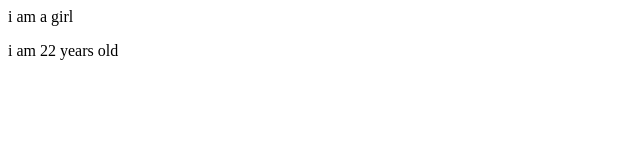
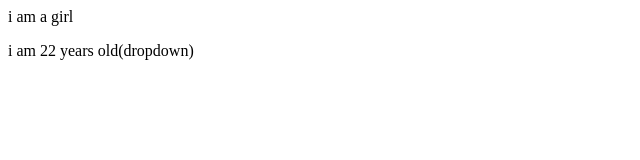
Before and after one commit to RIYA-JASSI/local-repo, a plain HTML site: page index.html in a window 1280 px wide. Shown: the full height of the page, 0-640 px from the left. Drawn offline with Linux system fonts and the light colour scheme.

Commit message:
dropdown

```diff
--- a/index.html
+++ b/index.html
@@ -1,3 +1,3 @@
 <p>i am a girl</p>
 
-<p>i am 22 years old </p>
+<p>i am 22 years old(dropdown) </p>
```
